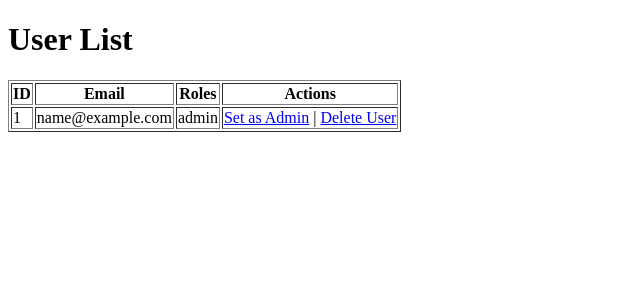
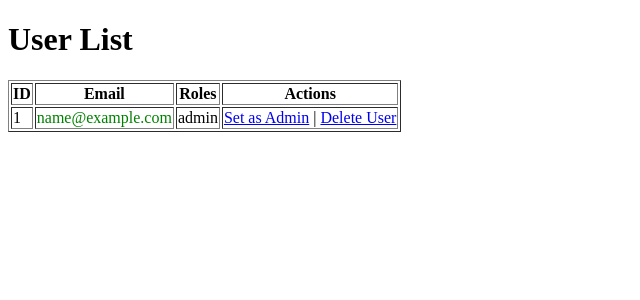
Before and after one commit to GianmarcoRuffi/symfony-7-rest-api-docker-new, a Symfony app: template templates/user_list/index.html.twig in a window 1280 px wide. Shown: the top 300 px of the page, without its empty margins (0-640 px from the left). Run offline with Twig, Linux system fonts and the light colour scheme; the template is opened without the code that fills it: most values are stand-ins (such as "Sample title", 1, 10 or a date in 2020); some libraries are stand-ins or nearby versions.

Commit message:
main: Added colors

```diff
--- a/templates/user_list/index.html.twig
+++ b/templates/user_list/index.html.twig
@@ -17,7 +17,13 @@
             {% for user in users %}
                 <tr>
                     <td>{{ user.id }}</td>
-                    <td>{{ user.email }}</td>
+                   <td>
+            {% if 'ROLE_ADMIN' in user.roles %}
+                <span style="color: red; font-weight: bold;">{{ user.email }}</span>
+            {% else %}
+                <span style="color: green;">{{ user.email }}</span>
+            {% endif %}
+        </td>
                     <td>{{ user.readableRoles|join(', ') }}</td>
                     <td>
                         {% if 'ROLE_ADMIN' not in user.roles %}
```
